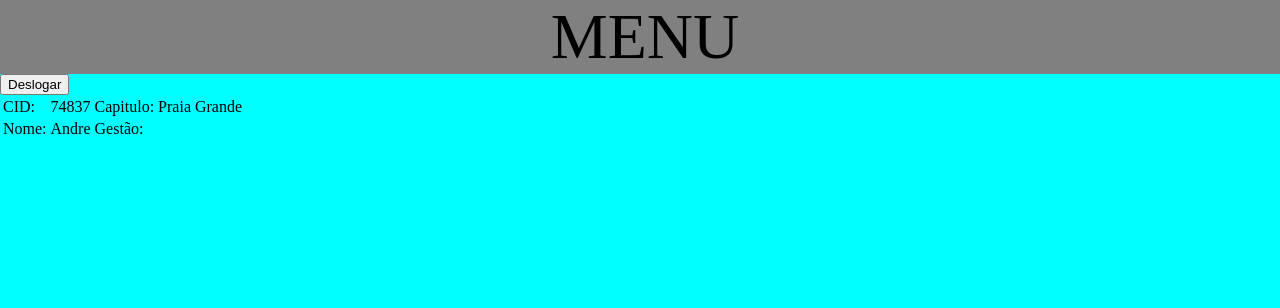
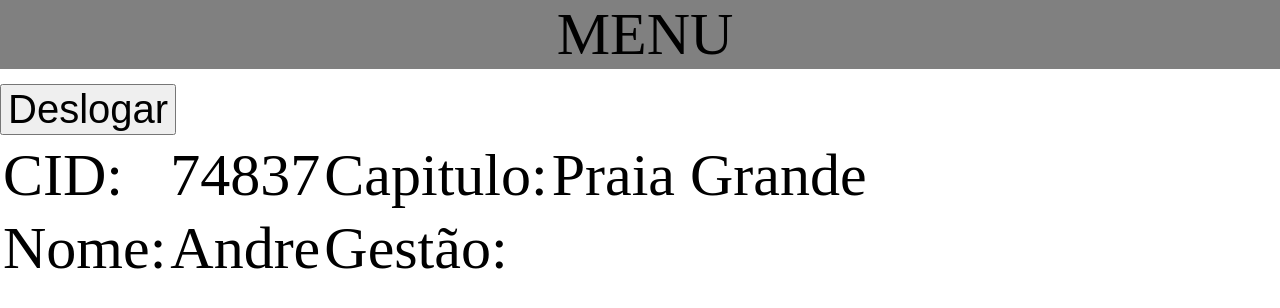
Before and after one commit to AndreSaxton/ProjCap, a PHP site: page /index.php in a window 1280 px wide. Shown: the top 308 px of the page. Run offline with PHP 8.4, Linux system fonts and the light colour scheme; the visitor is signed in with stand-in values (Sample User, id 1); data comes from the database, SQL or seed files in the repository; data that the repository does not hold is empty.

Commit message:
alterado o menu

```diff
--- a/estilo.css
+++ b/estilo.css
@@ -1,8 +1,10 @@
 /*@media(min-width: 1px){*/
 body{
-    width: 100%;
-    background-color: aqua;
     margin: 0px;
+    font-size: 60px;
+}
+input{
+    font-size: 40px;
 }
 div#menu{
     background-color: grey;
@@ -14,7 +16,6 @@
 div#menu p{
     text-align: center;
     margin: 0px;
-    font-size: 400%;
 }
 #opcoes{
     position: relative;
--- a/index.php
+++ b/index.php
@@ -15,17 +15,6 @@
     </script>
 </head>
 <body>
-    <div id="menu">
-        <p id="pMenu"><a href="#opcoes">MENU</a></p>
-        <div id="opcoes">
-            <p class="opcao1"><a href="demolay.php">Demolay</a></p>
-            <p class="opcao1"><a href="mestreCons.php">MC</a></p>
-            <p class="opcao1"><a href="tesoureiro.php">Tes</a></p>
-            <p class="opcao1"><a href="PressComissao.php">Press</a></p>
-            <p><a href="">Fechar</a></p>
-        </div>
-    </div>
-
     <?php
     session_start();
     require_once('classes.php');
@@ -39,10 +28,20 @@
         </table>
     </form>
     <?php }else{
-        //print_r($_SESSION);
         $cd_demolay = $_SESSION['cd_demolay'];
         $demolay = new demolay($cd_demolay);//enviando o cd_demolay para o construtor
     ?>
+    <div id="menu">
+        <p id="pMenu"><a href="#opcoes">MENU</a></p>
+        <div id="opcoes">
+            <p class="opcao1"><a href="demolay.php">Demolay</a></p>
+            <p class="opcao1"><a href="mestreCons.php">MC</a></p>
+            <p class="opcao1"><a href="tesoureiro.php">Tes</a></p>
+            <p class="opcao1"><a href="PressComissao.php">Press</a></p>
+            <p><a href="">Fechar</a></p>
+        </div>
+    </div>
+
     <form action="#" method="post">
     <input type="submit" onclick="" value="Deslogar" name="btnUnlogin">
     </form>
@@ -68,7 +67,6 @@
             if(!$login){//login nao existe
             }
             else{
-                //print_r($_SESSION);
                 header("Location: index.php");
             }
         }
```
